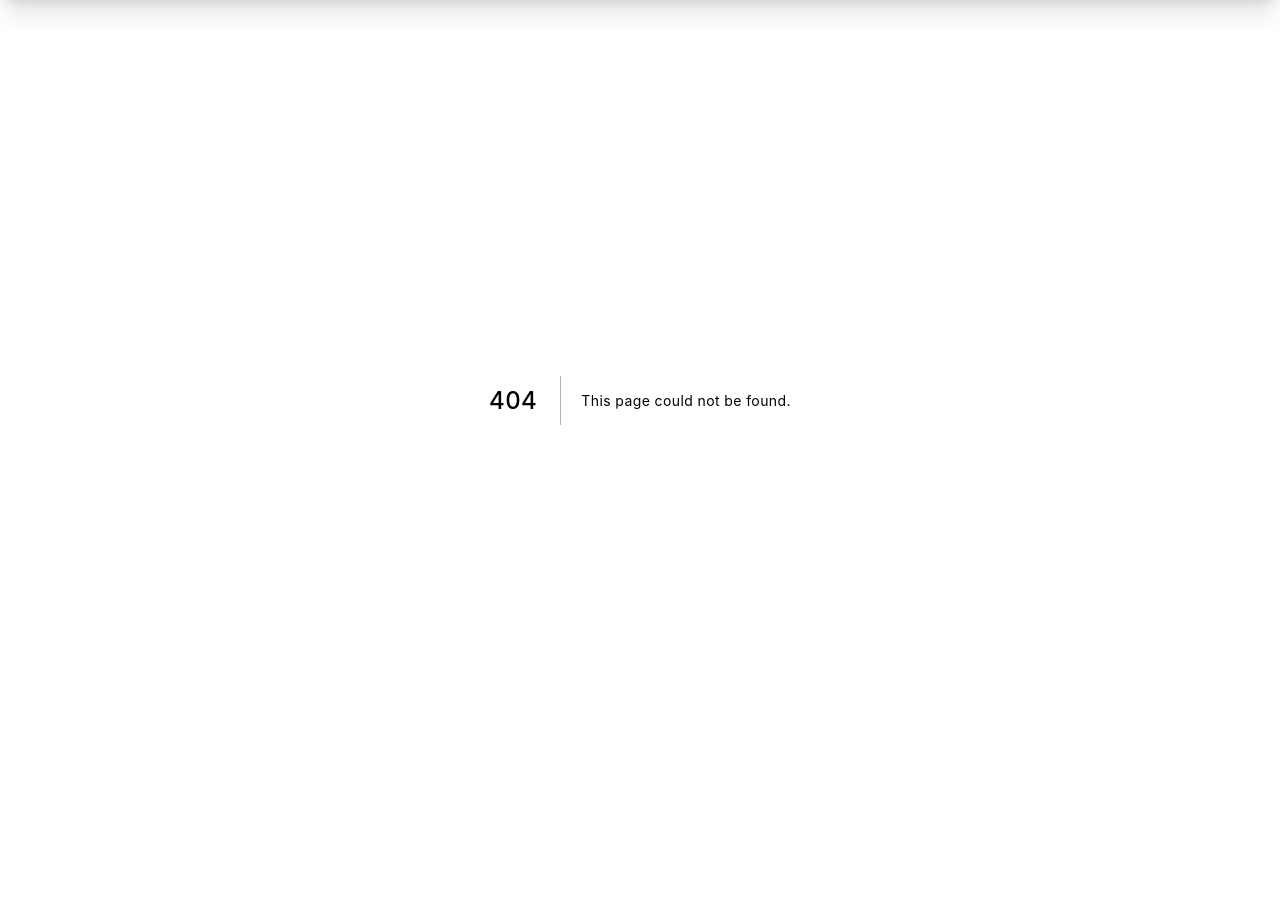
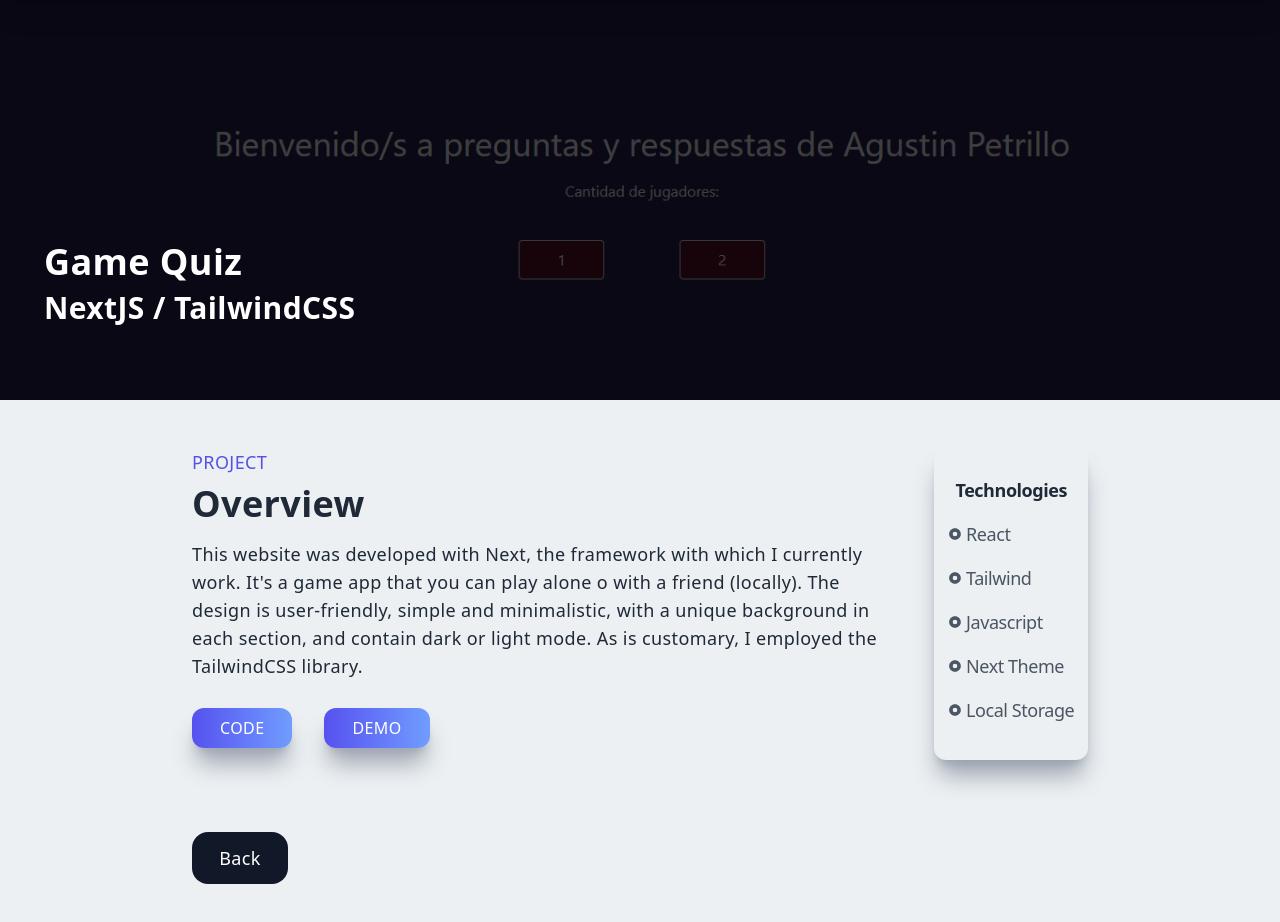
Before and after one commit to agustinpetrillo/portfolio, a Next.js app: page /GameQuiz in a window 1280 px wide. Before the commit this address had no page. Shown: the top 922 px of the page. Before the commit the page ends 800 px from the top, so only its background shows below. Built offline with nearby package versions, Linux system fonts and the light colour scheme.

Commit message:
new project added

```diff
--- a/components/FourthSection.jsx
+++ b/components/FourthSection.jsx
@@ -3,7 +3,7 @@ import Container from "./Container";
 import dynamic from "next/dynamic";
 import focusAgency from "../public/assets/projects/focus-agency.png";
 import portfolio from "../public/assets/projects/portfolio.png";
-import vonGroup from "../public/assets/projects/von-group.png";
+import gameQuiz from "../public/assets/projects/game-quiz.png";
 import weatherApp from "../public/assets/projects/weather-app.png";
 import netflixClone from "../public/assets/projects/netflix-clone.png";
 import eCommerce from "../public/assets/projects/e-commerce.png";
@@ -77,10 +77,10 @@ const FourthSection = () => {
               projectUrl="/WeatherApp"
             />
             <ProjectsBuilt
-              title="Von Group"
-              backgroundImage={vonGroup}
+              title="Game Quiz"
+              backgroundImage={gameQuiz}
               framework="NextJS"
-              projectUrl="/VonGroup"
+              projectUrl="/GameQuiz"
             />
           </div>
         </Container>
--- a/pages/VonGroup.jsx
+++ b/pages/GameQuiz.jsx
@@ -1,34 +1,34 @@
 import Image from "next/image";
 import Background from "../components/Background";
 import Container from "../components/Container";
-import vonGroup from "../public/assets/projects/von-group.png";
+import gameQuiz from "../public/assets/projects/game-quiz.png";
 import Link from "next/link";
 import { RiRadioButtonFill } from "react-icons/ri";
-import es from "../translations/vongroup/es";
-import en from "../translations/vongroup/en";
+import es from "../translations/game-quiz/es";
+import en from "../translations/game-quiz/en";
 import { useRouter } from "next/router";
 import { useEffect } from "react";
 
-const VonGroup = () => {
+const GameQuiz = () => {
   const router = useRouter();
   const { locale } = router;
   const translate = locale === "en" ? en : es;
   useEffect(() => {
     document.title = translate.title;
-  }, []);
+  });
   return (
     <Background className="min-h-0">
       <div className="w-full h-[50vh] relative">
         <div className="absolute top-0 left-0 w-full h-[50vh] bg-black/75">
           <Image
-            src={vonGroup}
+            src={gameQuiz}
             alt="/"
             layout="fill"
             objectFit="cover"
             className="absolute -z-10"
           />
           <div className="absolute top-[70%] max-w-[1240px] w-full left-[50%] right-[50%] translate-x-[-50%] translate-y-[-50%] text-white z-10 p-2 px-6">
-            <h2 className="py-2">Von Group</h2>
+            <h2 className="py-2">Game Quiz</h2>
             <h3>NextJS / TailwindCSS</h3>
           </div>
         </div>
@@ -39,17 +39,17 @@ const VonGroup = () => {
           <h2 className="pb-4">{translate.second}</h2>
           <p>{translate.description}</p>
           <div className="py-5 md:py-3">
-            {/* <a
-              href="https://gitlab.com/agustinpetrillo1/focus-von-group"
+            <a
+              href="https://github.com/agustinpetrillo/game-quiz"
               target="_blank"
               rel="noreferrer"
             >
               <button className="py-2 mt-4 mr-8 duration-300 ease-in-out px-7 hover:scale-110">
                 {translate.code}
               </button>
-            </a> */}
+            </a>
             <a
-              href="https://von-group.vercel.app/"
+              href="https://game-quiz-nine.vercel.app/"
               target="_blank"
               rel="noreferrer"
             >
@@ -75,10 +75,10 @@ const VonGroup = () => {
                 <RiRadioButtonFill className="pr-1" /> Javascript
               </p>
               <p className="flex items-center py-2 tracking-tight text-gray-600">
-                <RiRadioButtonFill className="pr-1" /> AOS
+                <RiRadioButtonFill className="pr-1" /> Next Theme
               </p>
               <p className="flex items-center py-2 tracking-tight text-gray-600">
-                <RiRadioButtonFill className="pr-1" /> React Carousel
+                <RiRadioButtonFill className="pr-1" /> Local Storage
               </p>
             </div>
           </div>
@@ -95,4 +95,4 @@ const VonGroup = () => {
   );
 };
 
-export default VonGroup;
+export default GameQuiz;
--- /dev/null
+++ b/translations/game-quiz/en.json
@@ -0,0 +1,9 @@
+{
+  "first": "Project",
+  "second": "Overview",
+  "description": "This website was developed with Next, the framework with which I currently work. It's a game app that you can play alone o with a friend (locally). The design is user-friendly, simple and minimalistic, with a unique background in each section, and contain dark or light mode. As is customary, I employed the TailwindCSS library.",
+  "back": "Back",
+  "code": "Code",
+  "tecnologies": "Technologies",
+  "title": "Portfolio A.P Projects"
+}
--- /dev/null
+++ b/translations/game-quiz/es.json
@@ -0,0 +1,9 @@
+{
+  "first": "Projecto",
+  "second": "Desarrollo",
+  "description": "Esta web fue desarrollada con Next, el framework con el que trabajo actualmente. Es un juego web que puedes jugar solo o con algun amigo de forma local (por el momento). El diseño es bastante minimalista y simple, y cuenta con un fondo unico en todas las secciones, y contiene la tecnólogia dark o light mode. Como de costumbre, de libreria de estilado utilicé TailwindCSS.",
+  "back": "Atras",
+  "code": "Codigo",
+  "tecnologies": "Tecnologías",
+  "title": "Portafolio A.P - Proyectos"
+}
```
Also changed, not shown: translations/vongroup/en.json (deleted, +0 -9 lines), translations/vongroup/es.json (deleted, +0 -9 lines), public/assets/projects/game-quiz.png (added).
